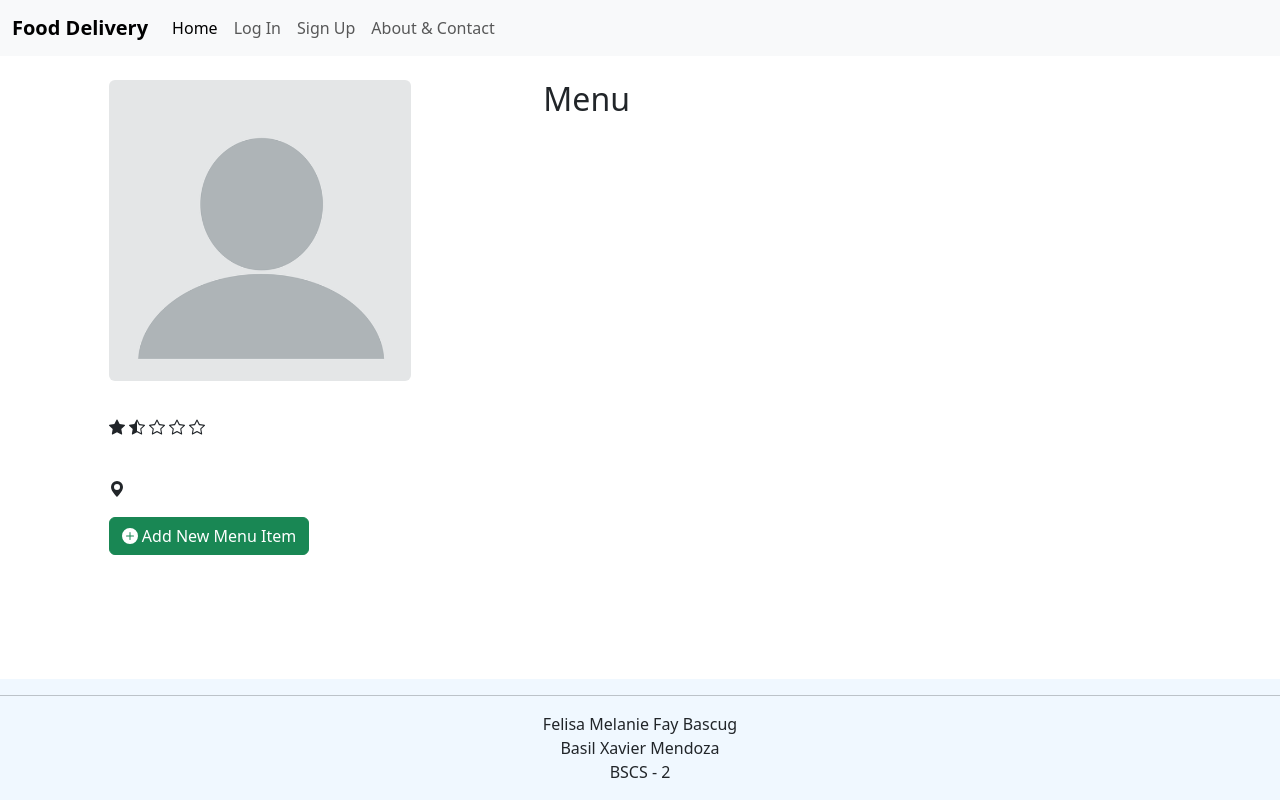
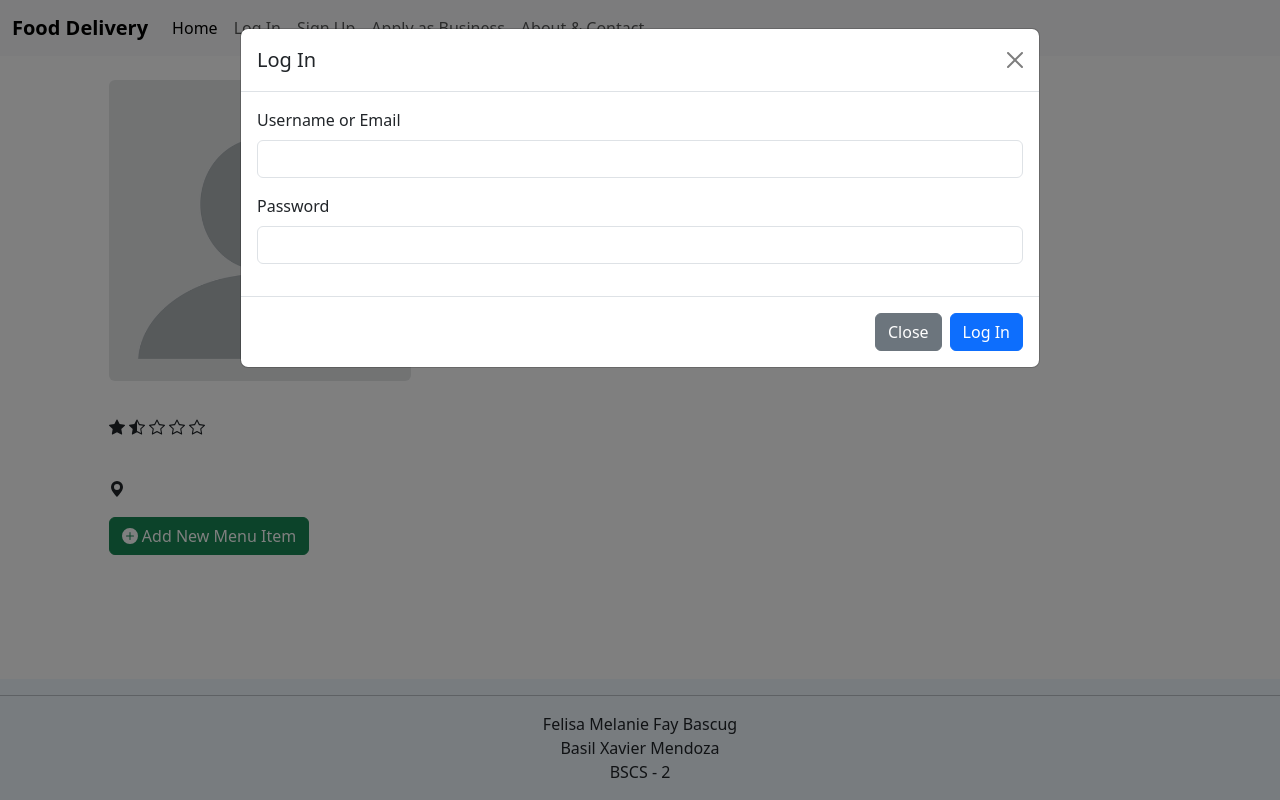
Before and after one commit to cusgan/IM1Project, a PHP site: page /business.php in a window 1280 px wide, after a click on "Log In". Run offline with PHP 8.4, Linux system fonts and the light colour scheme; data that the repository does not hold is empty.

Commit message:
added business signup frontend

```diff
--- a/about.php
+++ b/about.php
@@ -23,6 +23,7 @@
         <main>
             <?php require_once 'includes/login.php'; ?>
             <?php require_once 'includes/signup.php'; ?>
+            <?php require_once('includes/signupbusiness.php'); ?>
 
             <!-- About Us -->
             <br>
--- /dev/null
+++ b/api/signupbusiness.php
@@ -0,0 +1,3 @@
+<?php
+header( "refresh:1; url=../business.php" );
+include_once("connect.php");
--- a/business.php
+++ b/business.php
@@ -26,13 +26,16 @@
         ></script>
 </head>
 <body style="padding-bottom: 10rem;">
-    <?php require_once("includes/header.php") ?>
+    <?php require_once("includes/header.php"); ?>
+    <?php require_once('includes/login.php'); ?>
+    <?php require_once('includes/signup.php'); ?>
+    <?php require_once('includes/signupbusiness.php'); ?>
     <?php
     // if(!isset($_SESSION['userid'])){
     //     header("Location: index.php");
     // }
     include_once("api/connect.php");
-    session_start();
+    //session_start();
     $business_id = 1;
     $business = mysqli_fetch_array(mysqli_query($connection,"select * from tblbusiness where businessid='".$business_id."'"));
     $business_name = $business[1];
--- a/includes/header.php
+++ b/includes/header.php
@@ -17,6 +17,9 @@
               <a class="nav-link" href="#" data-bs-toggle="modal" data-bs-target="#modalSignup">Sign Up</a>
             </li>
             <li class="nav-item">
+              <a class="nav-link" href="#" data-bs-toggle="modal" data-bs-target="#modalSignupBusiness">Apply as Business</a>
+            </li>
+            <li class="nav-item">
               <a class="nav-link" href="about.php">About & Contact</a>
             </li>
           </ul>
--- /dev/null
+++ b/includes/signupbusiness.php
@@ -0,0 +1,36 @@
+<!-- Signup Business -->
+<div class="modal fade" id="modalSignupBusiness" tabindex="-1" aria-labelledby="exampleModalLabel" aria-hidden="true">
+    <div class="modal-dialog modal-lg">
+    <div class="modal-content">
+        <div class="modal-header">
+        <h5 class="modal-title" id="exampleModalLabel">Apply as Business</h5>
+        <button type="button" class="btn-close" data-bs-dismiss="modal" aria-label="Close"></button>
+        </div>
+        <form method="post" action="api/signup.php">
+            <div class="modal-body">
+                <div class="mb-3">
+                <label for="signupUsernameB" class="form-label">Business Name</label>
+                <input type="username" name="busName" class="form-control" id="signupUsernameB" aria-describedby="usernameHelp">
+                </div>
+                <div class="mb-3">
+                <label for="signupFirstnameB" class="form-label">Business Description</label>
+                <input type="username" name="busDesc" class="form-control" id="signupFirstnameB" aria-describedby="usernameHelp">
+                </div>
+                <div class="mb-3">
+                <label for="signupLastnameB" class="form-label">Business Address</label>
+                <input type="username" name="busAddr" class="form-control" id="signupLastnameB" aria-describedby="usernameHelp">
+                </div>
+                <div class="mb-3">
+                <label for="signupLastnam1eB" class="form-label">Menu Description</label>
+                <input type="username" name="busMenu" class="form-control" id="signupLastnam1eB" aria-describedby="usernameHelp">
+                </div>
+                <!--<button type="submit" class="btn btn-primary">Submit</button>-->
+            </div>
+            <div class="modal-footer">
+                <button type="button" class="btn btn-secondary" data-bs-dismiss="modal">Close</button>
+                <button type="submit" class="btn btn-primary">Apply</button>
+            </div>
+        </form>
+    </div>
+    </div>
+</div>
--- a/index.php
+++ b/index.php
@@ -24,6 +24,7 @@
         <main>
             <?php require_once 'includes/login.php'; ?>
             <?php require_once 'includes/signup.php'; ?>
+            <?php require_once('includes/signupbusiness.php'); ?>
 
           <!--Landing-->
           <div class="row container-fluid justify-content-evenly">
```
